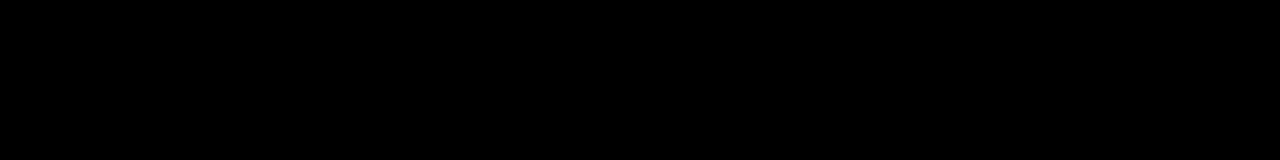
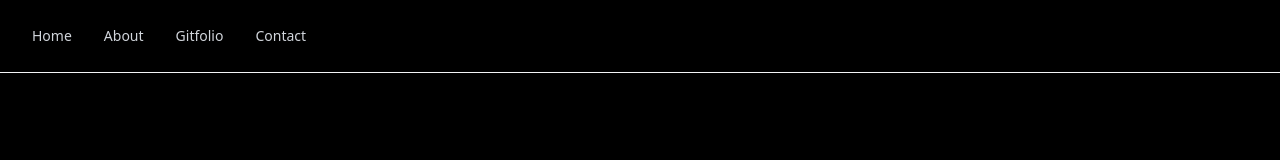
Before and after one commit to PoofyPloop/poofyploop.github.io, a website: page index.html in a window 1280 px wide. Drawn offline with Linux system fonts and the light colour scheme.

Commit message:
styling nav

```diff
--- a/index.html
+++ b/index.html
@@ -5,12 +5,26 @@
   </head>
   <body class="bg-black">
     <div id="root">
-      <nav id="main-nav">
-        <a href="">Home</a>
-        <a href="/about" onclick="route()">About</a>
-        <a href="/gitfolio" onclick="route()">Gitfolio</a>
-        <a href="/contact" onclick="route()">Contact</a>
-      </nav>
+      <nav class="bg-black border-b-[1px] border-gray-100 px-2 sm:px-4 py-2.5 shadow-[0 6px 8px -1px] shadow-gray-50/50">
+      <div class="container flex flex-wrap items-center justify-between mx-auto">
+        <div class="hidden w-full md:block md:w-auto" id="navbar-default">
+          <ul class="flex flex-col p-4 mt-4 border border-gray-100 bg-gray-50 md:flex-row md:space-x-8 md:mt-0 md:text-sm md:font-medium md:border-0 md:bg-black">
+            <li>
+              <a href="" onclick="route()" class="block py-2 pl-3 pr-4 text-gray-300 hover:text-gray-50 md:border-0 md:p-0">Home</a>
+            </li>
+            <li>
+              <a href="/about" onclick="route()" class="block py-2 pl-3 pr-4 text-gray-300 hover:text-gray-50 md:border-0 md:p-0">About</a>
+            </li>
+            <li>
+              <a href="https://poofyploop.github.io/dist/" class="block py-2 pl-3 pr-4 text-gray-300 hover:text-gray-50 md:border-0 md:p-0">Gitfolio</a>
+            </li>
+            <li>
+              <a href="/contacts" onclick="route()" class="block py-2 pl-3 pr-4 text-gray-300 hover:text-gray-50 md:border-0 md:p-0">Contact</a>
+            </li>
+          </ul>
+        </div>
+      </div>
+    </nav>
       <div id="main-page"></div>
     </div>
 
```
